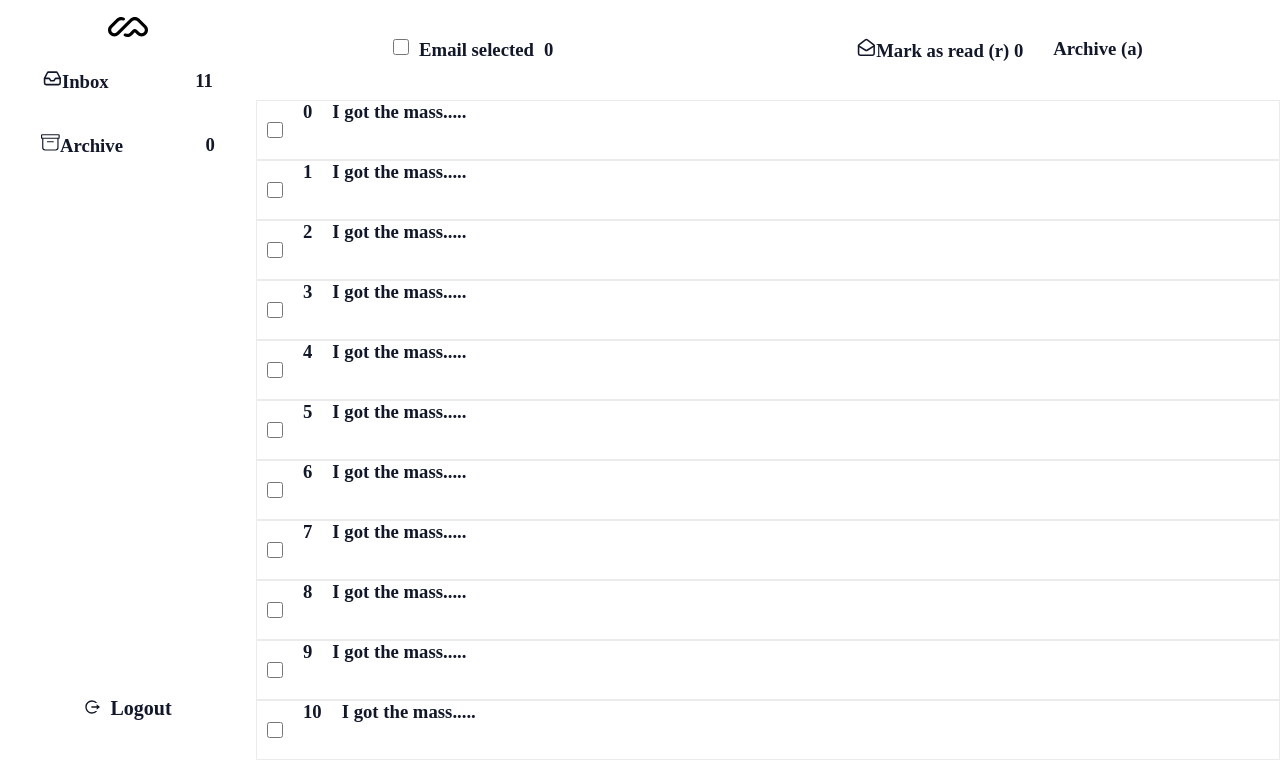
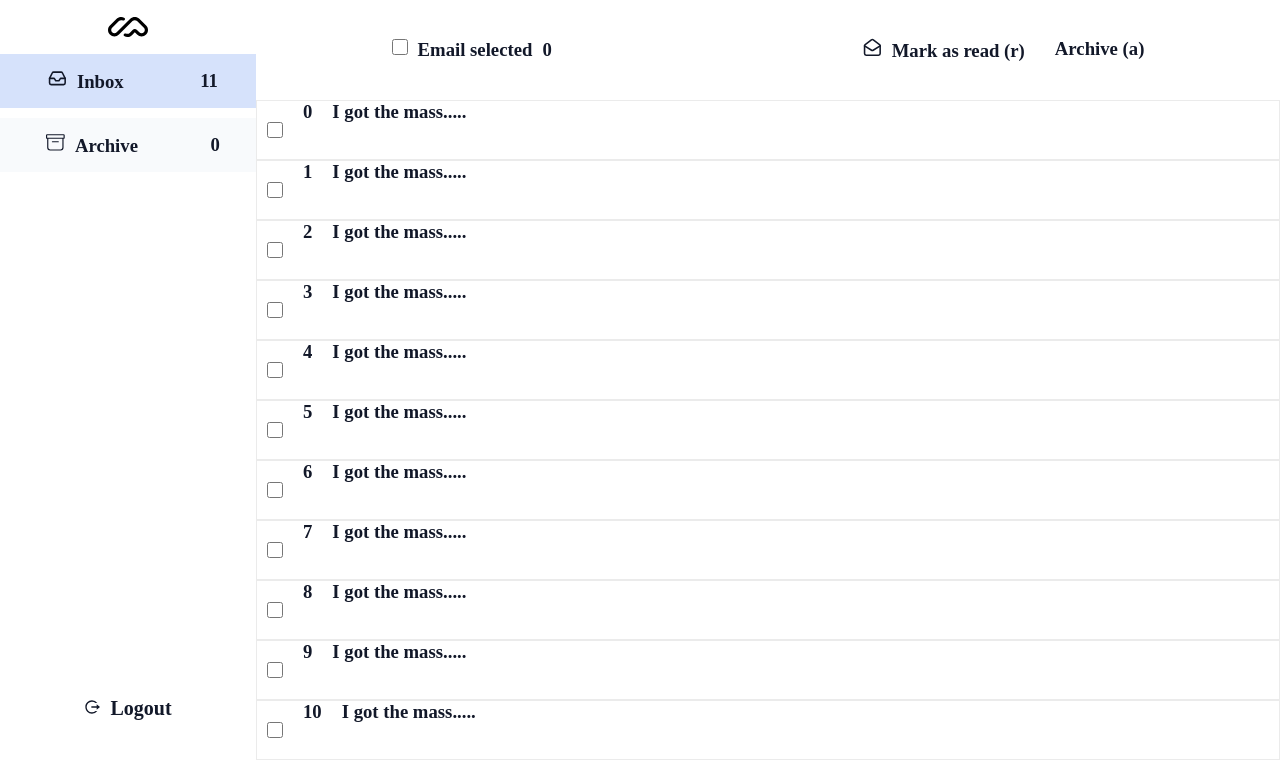
Before and after one commit to Hayat-07/Farhan-test, a React (Vite) app: page / in a window 1280 px wide. Shown: the top 776 px of the page. Built offline with nearby package versions, Linux system fonts and the light colour scheme.

Commit message:
f-commit

```diff
--- a/src/App.jsx
+++ b/src/App.jsx
@@ -10,26 +10,18 @@ import ModalPage from "./components/ModalPage.jsx";
 
 
 const App = () => {
-    const {modal,setModal,modalData,handleView,archivedMassages, massages,view }=useContext( mContext);
+    const {view,setView,modal,modalData,archivedMassages, massages}=useContext( mContext);
 
 
 
-    let bgColorMain;
-    let bgColorMain2;
-    const bgColorChange=(e)=>{
-        // console.log(e.target.innerText.includes("Inbox"));
-        // console.log(e.target.innerText.includes("Archive"));
-      if(e.target.innerText.includes("Inbox")){
-          bgColorMain="#D6E2FB";
-          // bgColorMain2="#808080";
-          console.log("Inbox");
-      }
-     else if(e.target.innerText.includes("Archive")){
-          // bgColorMain="#808080";
-          bgColorMain2="#D6E2FB";
-          console.log("Archive");
-     }
-    }
+  //------------------mainBtn Color-------------------
+    let bgColorMainBtn="#F8FAFC";
+    let bgColorMainBtn2="#F8FAFC";
+    view?bgColorMainBtn="#D6E2FB":bgColorMainBtn2="#D6E2FB"
+
+
+
+
 
     return (
         <div id="body">
@@ -46,24 +38,20 @@ const App = () => {
                         }}><img src={logo} alt="Logo"/>
                         </div>
 
-                        <div>
 
 
-                            <div onClick={(e) => {
-                                handleView(true);
-                                // bgColorChange();
-                            }} style={{backgroundColor: bgColorMain2, display: "flex"}} className='mainActionBtn'>
-                                <h3><span><FiInbox/></span>Inbox</h3><h3>{massages.length}</h3>
-                            </div>
-                            <div onClick={(e) => {
-                                handleView(false);
-                                // bgColorChange();
-                            }} style={{backgroundColor: bgColorMain2, display: "flex"}} className='mainActionBtn'>
-                                <h3><span><BsArchive/></span>Archive</h3><h3>{archivedMassages.length}</h3>
+
+                            <div onClick={() => { setView(true) }}  className='mainActionBtn' style={{backgroundColor: bgColorMainBtn, display: "flex"}}>
+                                <h3><span style={{margin:"10px"}}><FiInbox/></span>Inbox</h3><h3>{massages.length}</h3>
                             </div>
 
 
-                        </div>
+                            <div onClick={() => {setView(false) }} className='mainActionBtn'style={{backgroundColor: bgColorMainBtn2, display: "flex"}} >
+                                <h3><span style={{margin:"10px"}}><BsArchive/></span>Archive</h3><h3>{archivedMassages.length}</h3>
+                            </div>
+
+
+
                     </div>
                     {
                 modal && <ModalPage modalData={modalData}></ModalPage>
@@ -86,6 +74,6 @@ const App = () => {
         </div>
 
     )
-}
+        };
 
 export default App;
--- a/src/components/ModalPage.jsx
+++ b/src/components/ModalPage.jsx
@@ -1,11 +1,11 @@
-import React, {useContext} from 'react';
+import {useContext} from 'react';
 import './modalPage.scss';
 import {mContext} from "../contextStorage/MassageContext.jsx";
+import {LuMailOpen} from "react-icons/lu";
 
 
-const ModalPage = ({modalData}) =>{
-    const {seenMassage,markAsRead,setModal, sendToArchive}= useContext( mContext);
-
+const ModalPage = () =>{
+    const {markAsRead,setModal,sendToArchive,modalData}= useContext( mContext);
     let m={...modalData};
 
 
@@ -13,9 +13,7 @@ const ModalPage = ({modalData}) =>{
     return (
         <div id="modalPage">
             <div id="blackPage" onClick={()=>{setModal(false)}}>
-
             </div>
-
             <div id='modalDiv'>
                 <div id="actionBar">
                     <div>
@@ -23,7 +21,7 @@ const ModalPage = ({modalData}) =>{
                     </div>
                     <div id="actionBtn">
 
-                        <h3 onClick={(e) => { markAsRead() }}>Mark as read (R) <span>{seenMassage}</span></h3>
+                        <h3 onClick={() => { markAsRead() }}><span><LuMailOpen /></span><span>Mark as read (R)</span> </h3>
                         <h3 onClick={(e) => { sendToArchive(e)}}>Archive (A)</h3>
 
                     </div>
@@ -32,7 +30,6 @@ const ModalPage = ({modalData}) =>{
 
                 <div>
                     <h4>ID: {m.Id}</h4>
-
                     <h3>{m.body}</h3>
                     <h5>{m.massage}</h5>
                 </div>
--- a/src/components/Projector.jsx
+++ b/src/components/Projector.jsx
@@ -1,19 +1,17 @@
-import React, {useContext, useEffect, useRef, useState} from 'react';
+import  {useContext,useEffect, useRef} from 'react';
 import './projector.scss';
-
-import ModalPage from "./ModalPage.jsx";
 import {mContext} from "../contextStorage/MassageContext.jsx";
 import { LuMailOpen } from "react-icons/lu";
 
 
 const Projector = () => {
 
-    const {seenMassage,markAsRead,view, sendToArchive,checkAll,checkedAll,setChange,change,count, archivedMassages,massages , modal,setMassages , setModal,modalData, setModalData  }= useContext( mContext);
+    const {markAsRead,view, sendToArchive,checkAll,checkedAll,setChange,change,count, archivedMassages,massages , modal,setMassages , setModal,modalData, setModalData  }= useContext( mContext);
     const Mbox= useRef();
 
 
     const handleCheck =(e,m,i)=>{
-       let newMassages =[...massages]
+       let newMassages =[...massages];
         let ob = newMassages[i];
         ob.checked= !(ob.checked);
         newMassages[i]= ob
@@ -24,7 +22,7 @@ const Projector = () => {
 
 
 
-    const handleMassage =(e,m,i,modalData)=> {
+    const handleMassage =(e,m,i,)=> {
       let ob = massages[i];
         ob.status = true;
         let copyArrayOfObject = [...massages];
@@ -37,10 +35,29 @@ const Projector = () => {
 
 
 
+//------------------all keyboards button events handler are here--------------
+let  detectKeyDown=(e)=>{
+
+    if(e.key==="Escape"){
+        setModal(false);
+        console.log("Esc consoled");
+    }
+    else if(e.key==="r"){
+        markAsRead();
+        console.log("Marked successful");
+    }
+    else if(e.key==="a"){
+
+        sendToArchive();
+        console.log("Archived successful");
+    }
+}
+    useEffect(() => {
+        document.addEventListener("keydown",detectKeyDown);
+    });
 
 
-
-        console.log(massages);
+        // console.log(massages);
 
 
 
@@ -53,7 +70,7 @@ const Projector = () => {
                     <h3>Email selected </h3><span><h3>{count.length}</h3></span>
                 </div>
                 <div id="actionBtn">
-                    <h3 onClick={(e)=>{markAsRead()}}> <span><LuMailOpen /></span>Mark as read (r) <span>{seenMassage}</span></h3>
+                    <h3 onClick={()=>{markAsRead()}}> <span style={{margin:"10px"}}><LuMailOpen/></span>Mark as read (r) </h3>
                     <h3 onClick={(e)=>{sendToArchive(e)}}>Archive (a)</h3>
                 </div>
             </div>
@@ -64,6 +81,7 @@ const Projector = () => {
                             (view?massages:archivedMassages).map((m,i)=>{
                                 const newM =m.body.substring(0,15);
                                 let bgColor = "white";
+
                                 const markAsRead= (m.status === true);
                                 markAsRead && (bgColor= "#F3F6FB");
                                 return (
@@ -72,9 +90,10 @@ const Projector = () => {
                                         <input name="allSelectBox" type="checkbox" checked={checkedAll ?checkedAll:(m.checked)} onChange={(e)=> {handleCheck(e,m,i)}} />
 
                                         <div onClick={(e)=> {
-
+                                            setModalData(m);
                                             handleMassage(e,m,i,modalData);
                                             setChange(!change);
+
                                             }}>
                                             <h3>{m.Id}</h3>
                                             <h3>{newM}.....</h3>
--- a/src/components/projector.scss
+++ b/src/components/projector.scss
@@ -60,6 +60,11 @@
         width: 16px;
         height: 16px;
         flex-shrink: 0;
+
+        &:hover{
+          scale: 115%;
+
+        }
       }
 
       div{
--- a/src/contextStorage/MassageContext.jsx
+++ b/src/contextStorage/MassageContext.jsx
@@ -1,4 +1,4 @@
-import React, {createContext, useEffect, useState} from 'react';
+import {createContext, useEffect, useState} from 'react';
 export const mContext= createContext("");
 import defaultMassage from "../assets/DataOfMassage.jsx";
 
@@ -6,6 +6,11 @@ const MassageContext = ({children}) => {
 
     const [massages, setMassages]= useState(defaultMassage);
     const [archivedMassages, setArchivedMassages]= useState([]);
+    const [allSelectedMassages, setAllSelectedMassages]= useState([]);
+    const [ allSeenMassage,setAllSeenMassage]=useState([]);
+
+
+
     const [view, setView]= useState(true);
     const [modal, setModal]= useState(false);
     const [modalData, setModalData]= useState({});
@@ -16,6 +21,23 @@ const MassageContext = ({children}) => {
 
 
 
+    useEffect(()=>{
+        let allCheckedMassage= massages.filter((x)=>x.checked === true);
+        setAllSelectedMassages(allCheckedMassage);
+        let allSelectedMassages= massages.filter((x)=>x.status === true);
+        setAllSeenMassage(allSelectedMassages);
+
+    },[massages,change])
+
+
+
+
+
+
+
+
+
+//------------------check handler battun --------------
     let checkAll=(e)=>{
         if( e.target.checked === true){
             setCheckedAll(true);
@@ -39,18 +61,25 @@ const MassageContext = ({children}) => {
         }
     }
 
+//------------------msendToArchive handler --------------
+    const sendToArchive=()=>{
 
-    const sendToArchive=()=>{
-     const allCheckedMassage= massages.filter((x)=>x.checked=== true);
-     setArchivedMassages([...archivedMassages,...allCheckedMassage]);
-     for(let x of allCheckedMassage) {
+
+     for(let x of allSelectedMassages) {
         console.log(massages.indexOf(x));
-         massages.splice(massages.indexOf(x),1);
+        massages.splice((massages.indexOf(x)),1);
+
      }
+        setCount([]);
+     setArchivedMassages([...archivedMassages,...allSelectedMassages]);
 
     };
 
-        const markAsRead=(e)=>{
+
+
+
+//------------------mark As Read handler on projector page--------------
+        const markAsRead=()=>{
             const allCheckedMassage= massages.map((x)=>{
                 (x.checked=== true) && (x.status=true );
                 return x;
@@ -59,6 +88,10 @@ const MassageContext = ({children}) => {
             console.log(allCheckedMassage);
         };
 
+
+
+
+
     const handleView=(x)=>{
 setView(x);
     };
@@ -66,50 +99,19 @@ setView(x);
 
 
 
-    let m=0;
-    useEffect(() => {
-        for(let x of massages){
-            if(x.status===true){m =m+1;}
-        }
-        setSeenMassage(m);
-    }, [massages]);
 
 
-    useEffect(() => {
-        const stringOfArray=JSON.stringify(defaultMassage);
-       localStorage.setItem("arrayOfMassage",stringOfArray);
-    }, []);
 
-
+//------------------automatic update Email selected count on projector page--------------
 useEffect(() => {
     let newArr= [];
-        const arrayOfCheckedMassages= massages.map((x)=> {
+    massages.map((x)=> {
         (x.checked === true)&&(newArr.push(x));
         return newArr;
     });
         setCount(newArr);
 }, [massages,change]);
 
-    useEffect(() => {
-        document.addEventListener("keydown",detectKeyDown,true);
-    }, []);
-    const  detectKeyDown=(e)=>{
-
-        if(e.key==="Escape"){
-            setModal(false);
-            console.log("Esc consoled");
-        }
-        else if(e.key==="r"){
-            markAsRead();
-            console.log("Marked successful");
-        }
-        else if(e.key==="a"){
-            sendToArchive();
-            setMassages([...massages]);
-
-            console.log("Archived successful");
-        }
-    }
 
     return (
 
```
Lines whose indentation alone changed are shown as unchanged.
